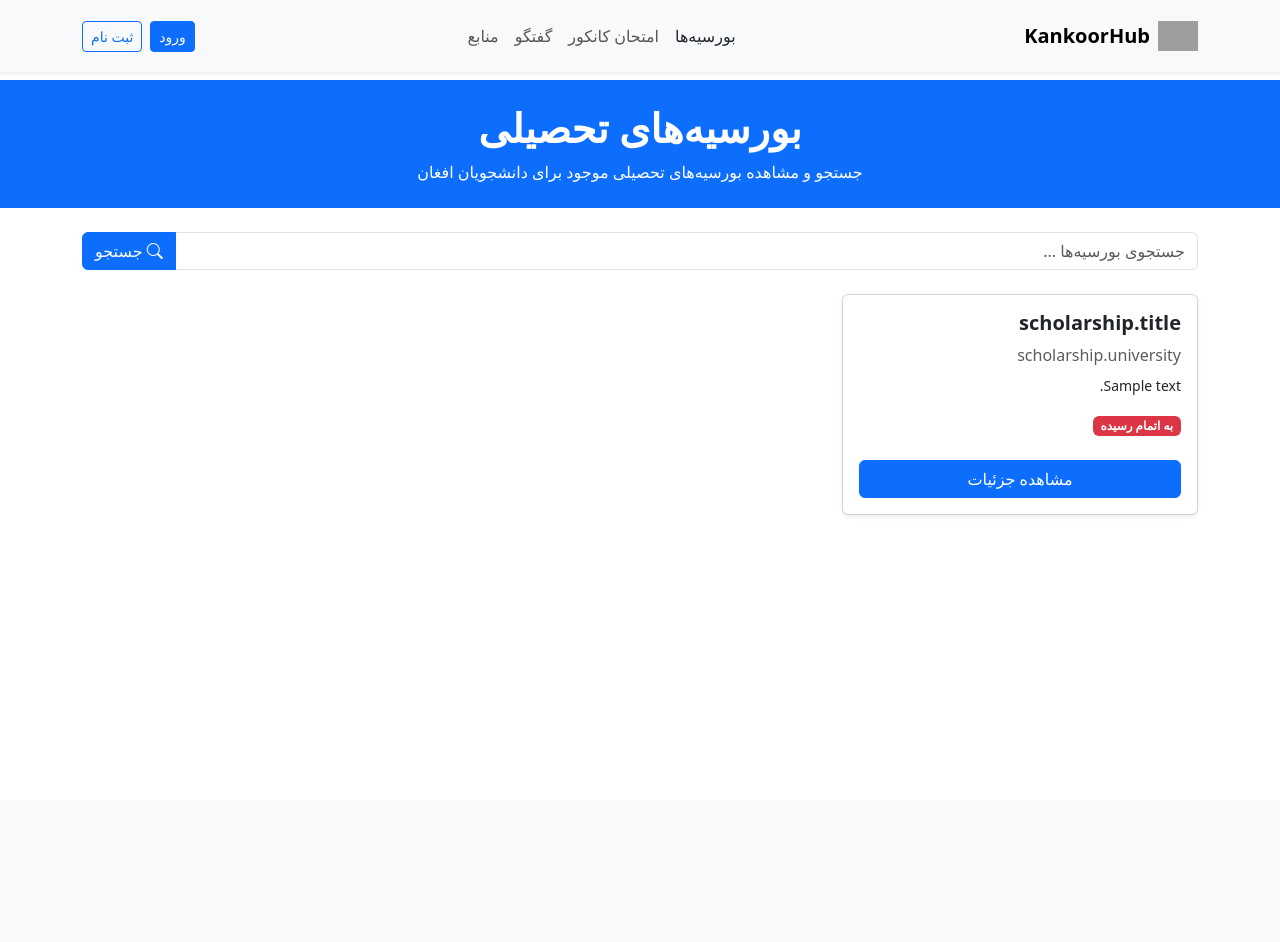
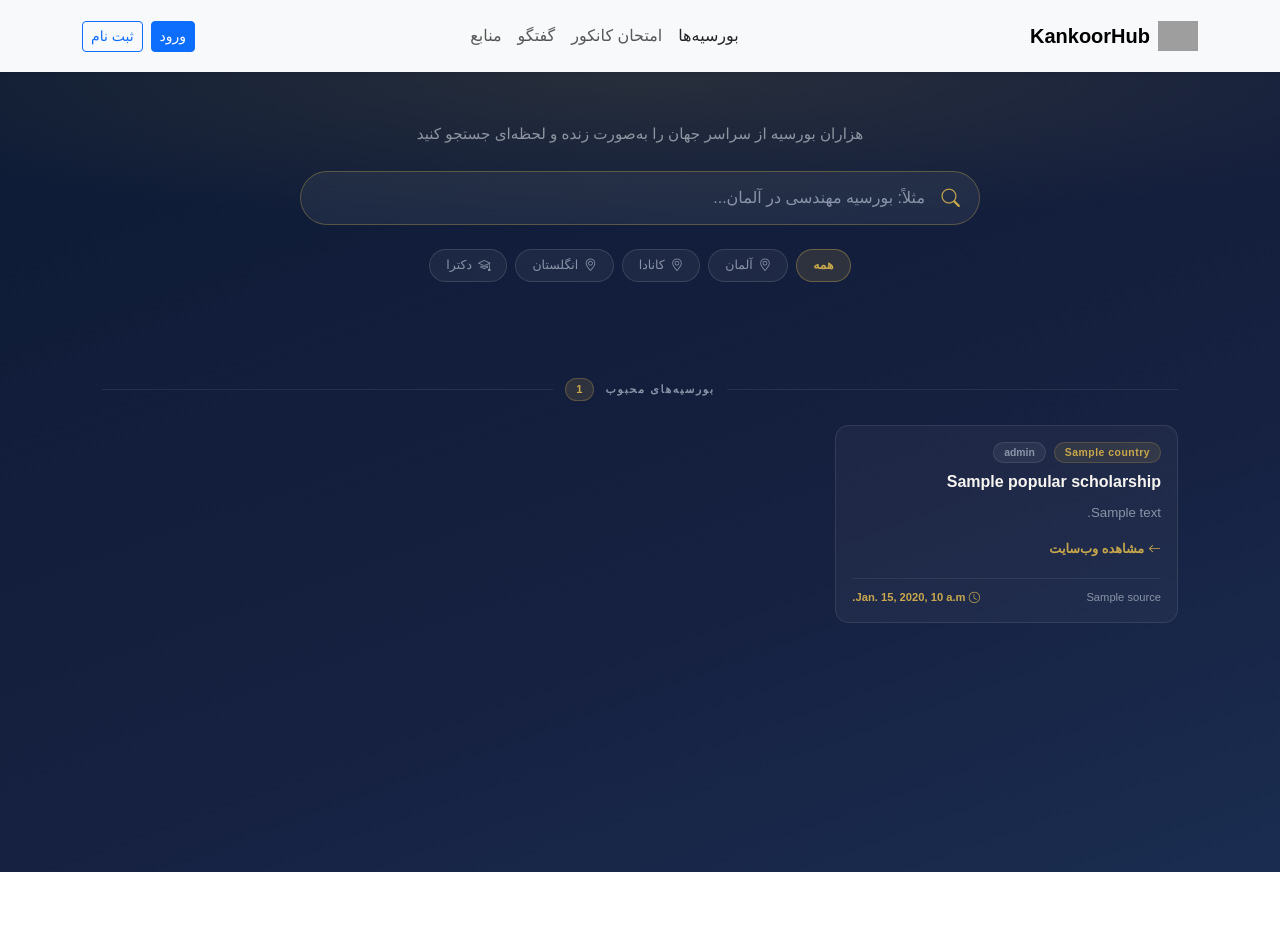
Before and after one commit to Hadi-jawdi/Vknow.app, a Django app: template scholarship_app/templates/scholarship_app/scholarship.html in a window 1280 px wide. Before the commit the page ends 515 px from the top, so only its background shows below. Run offline with Django 5.2, Linux system fonts and the light colour scheme; the template is opened without the code that fills it: most values are stand-ins (such as "Sample title", 1, 10 or a date in 2020); grey boxes are pictures that could not be loaded.

Commit message:
scholarship functionality added, now users can search for scholarships

```diff
--- /dev/null
+++ b/scholarship_app/static/scholarship_app/app.js
@@ -0,0 +1,104 @@
+const input = document.getElementById("sch-input");
+const spinner = document.getElementById("sch-spinner");
+const grid = document.getElementById("sch-grid");
+const errorBox = document.getElementById("sch-error");
+const sectionLabel = document.getElementById("sch-section-label");
+const countBadge = document.getElementById("sch-count-badge");
+const filterChips = document.querySelectorAll(".filter-chip");
+
+
+// ── Typing search ──
+input.addEventListener("keydown", (e) => {
+  if (e.key === "Enter") {
+    const q = input.value.trim();
+    if (!q) {
+      resetToPopular();
+      return;
+    }
+    doSearch(q);
+  }
+});
+
+// ── Filter chips ──
+filterChips.forEach(chip => {
+  chip.addEventListener("click", () => {
+    filterChips.forEach(c => c.classList.remove("active"));
+    chip.classList.add("active");
+    const q = chip.dataset.q;
+    if (!q) {
+      input.value = "";
+      resetToPopular();
+    } else {
+      input.value = q;
+      doSearch(q);
+    }
+  });
+});
+
+// ── Search ──
+async function doSearch(query) {
+  showSpinner(true);
+  hideError();
+  grid.style.opacity = "0.4";
+
+  try {
+    const res = await fetch(`/scholarships/api/search/?q=${encodeURIComponent(query)}`);
+    const data = await res.json();
+    if (!res.ok) throw new Error(data.error || "خطا در جستجو");
+    renderCards(data.results);
+    sectionLabel.textContent = `نتایج: ${query}`;
+    countBadge.textContent = data.results.length;
+  } catch (err) {
+    showError(err.message);
+  } finally {
+    showSpinner(false);
+    grid.style.opacity = "1";
+  }
+}
+
+// ── Render cards ──
+function renderCards(results) {
+  if (!results.length) {
+    grid.innerHTML = `<p class="text-center text-muted w-100 py-4">نتیجه‌ای یافت نشد</p>`;
+    return;
+  }
+
+  grid.innerHTML = results.map(s => `
+    <div class="col-12 col-md-6 col-xl-4">
+      <div class="sch-card card border h-100 p-3">
+        <div class="d-flex gap-2 flex-wrap mb-2">
+          ${s.country ? `<span class="tag-country">${s.country}</span>` : ""}
+          ${s.level ? `<span class="tag-level">${s.level}</span>` : ""}
+        </div>
+        <h3 class="sch-card__title mb-2">${s.title}</h3>
+        <p class="sch-card__desc flex-grow-1 mb-3">${s.description}</p>
+        <a href="${s.link}" target="_blank" rel="noopener"
+           class="sch-card__link d-inline-flex align-items-center gap-1 mb-3">
+          <i class="bi bi-arrow-left"></i> مشاهده وب‌سایت
+        </a>
+        <div class="sch-card__footer d-flex justify-content-between align-items-center">
+          <span class="sch-card__source">${s.source}</span>
+          ${s.deadline ? `<span class="sch-card__deadline"><i class="bi bi-clock"></i> ${s.deadline}</span>` : ""}
+        </div>
+      </div>
+    </div>
+  `).join("");
+}
+
+// ── Reset to popular (reload page) ──
+function resetToPopular() {
+  location.reload();
+}
+
+function showSpinner(show) {
+  spinner.style.display = show ? "block" : "none";
+}
+
+function showError(msg) {
+  errorBox.textContent = msg;
+  errorBox.classList.remove("d-none");
+}
+
+function hideError() {
+  errorBox.classList.add("d-none");
+}
--- /dev/null
+++ b/scholarship_app/static/scholarship_app/scholarship.css
@@ -0,0 +1,269 @@
+  :root {
+    --gold: #c9a84c;
+    --gold-lt: #f0d98a;
+    --navy: #0d1b35;
+    --navy-mid: #162040;
+    --navy-lt: #1e2e52;
+    --cream: #f7f5f0;
+    --muted: #8a94a8;
+  }
+
+  * {
+    box-sizing: border-box;
+  }
+
+  body,
+  .sch-page {
+    font-family: "Vazirmatn", sans-serif !important;
+    direction: rtl;
+    text-align: right;
+  }
+
+  /* ── Hero background ── */
+  .sch-page {
+    background: linear-gradient(160deg, #0d1b35 0%, #162040 60%, #1a2d50 100%);
+    min-height: 100vh;
+    padding-bottom: 120px;
+  }
+
+  .sch-hero::before {
+    content: "";
+    position: absolute;
+    inset: 0;
+    background: radial-gradient(
+      ellipse 70% 60% at 50% 0%,
+      rgba(201, 168, 76, 0.13),
+      transparent
+    );
+    pointer-events: none;
+  }
+
+  /* ── Search input ── */
+  .sch-search {
+    background: rgba(255, 255, 255, 0.06) !important;
+    border: 1.5px solid rgba(201, 168, 76, 0.35) !important;
+    border-radius: 50px !important;
+    padding: 14px 54px 14px 24px !important;
+    color: var(--cream) !important;
+    font-family: "Vazirmatn", sans-serif !important;
+    font-size: 1rem !important;
+    backdrop-filter: blur(8px);
+    transition:
+      border-color 0.25s,
+      box-shadow 0.25s,
+      background 0.25s !important;
+    direction: rtl;
+  }
+  .sch-search::placeholder {
+    color: var(--muted) !important;
+  }
+  .sch-search:focus {
+    border-color: var(--gold) !important;
+    background: rgba(255, 255, 255, 0.09) !important;
+    box-shadow: 0 0 0 4px rgba(201, 168, 76, 0.13) !important;
+  }
+
+  .sch-search-icon {
+    position: absolute;
+    right: 20px;
+    top: 50%;
+    transform: translateY(-50%);
+    color: var(--gold);
+    font-size: 1.15rem;
+    pointer-events: none;
+  }
+
+  /* ── Spinner ── */
+  .sch-spinner {
+    display: none;
+    width: 20px;
+    height: 20px;
+    border: 2px solid rgba(201, 168, 76, 0.3);
+    border-top-color: var(--gold);
+    border-radius: 50%;
+    animation: spin 0.7s linear infinite;
+    position: absolute;
+    right: 20px;
+    top: 50%;
+    transform: translateY(-50%);
+  }
+  @keyframes spin {
+    to {
+      transform: translateY(-50%) rotate(360deg);
+    }
+  }
+  .sch-spinner.active {
+    display: block;
+  }
+  .sch-spinner.active ~ .sch-search-icon {
+    display: none;
+  }
+
+  /* ── Divider label ── */
+  .sch-divider {
+    display: flex;
+    align-items: center;
+    gap: 12px;
+    margin: 48px 0 24px;
+  }
+  .sch-divider__line {
+    flex: 1;
+    height: 1px;
+    background: rgba(255, 255, 255, 0.08);
+  }
+  .sch-divider__label {
+    font-size: 0.68rem;
+    font-weight: 700;
+    letter-spacing: 0.15em;
+    text-transform: uppercase;
+    color: var(--muted);
+    white-space: nowrap;
+  }
+  .sch-divider__badge {
+    background: rgba(201, 168, 76, 0.15);
+    color: var(--gold);
+    border: 1px solid rgba(201, 168, 76, 0.28);
+    border-radius: 20px;
+    font-size: 0.7rem;
+    font-weight: 700;
+    padding: 2px 10px;
+  }
+
+  /* ── Card ── */
+  .sch-card {
+    background: rgba(255, 255, 255, 0.04);
+    border: 1px solid rgba(255, 255, 255, 0.09) !important;
+    border-radius: 14px !important;
+    transition:
+      transform 0.22s,
+      border-color 0.22s,
+      background 0.22s;
+    animation: fadeUp 0.4s ease both;
+    cursor: default;
+  }
+  .sch-card:hover {
+    transform: translateY(-4px);
+    border-color: rgba(201, 168, 76, 0.4) !important;
+    background: rgba(255, 255, 255, 0.07);
+  }
+  @keyframes fadeUp {
+    from {
+      opacity: 0;
+      transform: translateY(14px);
+    }
+    to {
+      opacity: 1;
+      transform: translateY(0);
+    }
+  }
+
+  .sch-card__title {
+    font-size: 1rem;
+    font-weight: 700;
+    color: var(--cream);
+    line-height: 1.4;
+  }
+  .sch-card__desc {
+    font-size: 0.83rem;
+    color: var(--muted);
+    line-height: 1.6;
+    display: -webkit-box;
+    -webkit-box-orient: vertical;
+    overflow: hidden;
+  }
+  .sch-card__link {
+    font-size: 0.8rem;
+    font-weight: 600;
+    color: var(--gold) !important;
+    text-decoration: none;
+    transition: color 0.2s;
+  }
+  .sch-card__link:hover {
+    color: var(--gold-lt) !important;
+  }
+  .sch-card__footer {
+    border-top: 1px solid rgba(255, 255, 255, 0.07);
+    padding-top: 10px;
+    margin-top: 4px;
+  }
+  .sch-card__source {
+    font-size: 0.7rem;
+    color: var(--muted);
+  }
+  .sch-card__deadline {
+    font-size: 0.7rem;
+    color: var(--gold);
+    font-weight: 600;
+  }
+
+  /* tag pills */
+  .tag-country {
+    background: rgba(201, 168, 76, 0.12);
+    color: var(--gold);
+    border: 1px solid rgba(201, 168, 76, 0.22);
+    border-radius: 20px;
+    font-size: 0.65rem;
+    font-weight: 700;
+    padding: 2px 10px;
+    letter-spacing: 0.05em;
+  }
+  .tag-level {
+    background: rgba(255, 255, 255, 0.06);
+    color: var(--muted);
+    border: 1px solid rgba(255, 255, 255, 0.1);
+    border-radius: 20px;
+    font-size: 0.65rem;
+    font-weight: 700;
+    padding: 2px 10px;
+  }
+
+  /* empty / error */
+  .sch-empty {
+    text-align: center;
+    padding: 48px 20px;
+    color: var(--muted);
+  }
+  .sch-empty i {
+    font-size: 2.5rem;
+    display: block;
+    margin-bottom: 10px;
+    color: rgba(201, 168, 76, 0.3);
+  }
+
+  .sch-error-box {
+    background: rgba(220, 38, 38, 0.1);
+    border: 1px solid rgba(220, 38, 38, 0.28);
+    border-radius: 10px;
+    padding: 12px 18px;
+    color: #f87171;
+    font-size: 0.85rem;
+    text-align: center;
+  }
+
+  /* filter chips */
+  .filter-chip {
+    display: inline-flex;
+    align-items: center;
+    gap: 6px;
+    background: rgba(255, 255, 255, 0.05);
+    border: 1px solid rgba(255, 255, 255, 0.12);
+    border-radius: 50px;
+    padding: 6px 16px;
+    font-size: 0.78rem;
+    color: var(--muted);
+    cursor: pointer;
+    transition:
+      background 0.2s,
+      border-color 0.2s,
+      color 0.2s;
+    font-family: "Vazirmatn", sans-serif;
+  }
+  .filter-chip:hover,
+  .filter-chip.active {
+    background: rgba(201, 168, 76, 0.15);
+    border-color: rgba(201, 168, 76, 0.4);
+    color: var(--gold);
+  }
+  .filter-chip.active {
+    font-weight: 600;
+  }
--- a/scholarship_app/templates/scholarship_app/scholarship.html
+++ b/scholarship_app/templates/scholarship_app/scholarship.html
@@ -1,59 +1,119 @@
-{% include 'includes/header.html' %}
-{% load static %}
+{% include "includes/header.html" %} {% load static %}
 
+<link rel="stylesheet" href="{% static 'scholarship_app/scholarship.css' %}">
 {% block content %}
 
-<!-- Hero / Page Title -->
-<section class="bg-primary text-white py-4 mb-4 mt-2">
-  <div class="container text-center">
-    <h1 class="fw-bold">بورسیه‌های تحصیلی</h1>
-    <p class="mb-0">جستجو و مشاهده بورسیه‌های تحصیلی موجود برای دانشجویان افغان</p>
+<div class="sch-page" dir="rtl">
+  <!-- ══ Hero ══ -->
+  <div class="sch-hero position-relative text-center px-3 py-5">
+    <p
+      class="mb-4 mx-auto"
+      style="
+        max-width: 500px;
+        color: var(--muted);
+        font-size: 0.95rem;
+        font-weight: 300;
+        line-height: 1.8;
+      "
+    >
+      هزاران بورسیه از سراسر جهان را به‌صورت زنده و لحظه‌ای جستجو کنید
+    </p>
+
+    <!-- Search -->
+    <div class="mx-auto position-relative" style="max-width: 680px">
+      <input
+        id="sch-input"
+        class="sch-search form-control w-100"
+        type="text"
+        placeholder="مثلاً: بورسیه مهندسی در آلمان..."
+      />
+      <div class="sch-spinner" id="sch-spinner"></div>
+      <i class="bi bi-search sch-search-icon"></i>
+    </div>
+
+    <!-- Error -->
+    <div
+      id="sch-error"
+      class="sch-error-box d-none mx-auto mt-3"
+      style="max-width: 680px"
+    ></div>
+
+    <!-- Quick Filter Chips -->
+    <div
+      class="d-flex flex-wrap justify-content-center gap-2 mt-4"
+      id="filter-chips"
+    >
+      <button class="filter-chip active" data-q="">همه</button>
+      <button class="filter-chip" data-q="آلمان">
+        <i class="bi bi-geo-alt"></i> آلمان
+      </button>
+      <button class="filter-chip" data-q="کانادا">
+        <i class="bi bi-geo-alt"></i> کانادا
+      </button>
+      <button class="filter-chip" data-q="انگلستان">
+        <i class="bi bi-geo-alt"></i> انگلستان
+      </button>
+
+      <button class="filter-chip" data-q="دکترا PhD">
+        <i class="bi bi-mortarboard"></i> دکترا
+      </button>
+    </div>
   </div>
-</section>
 
-<!-- Search Box -->
-<section class="mb-4">
-  <div class="container">
-    <form method="GET" action="">
-      <div class="input-group">
-        <input type="text" class="form-control" name="q" placeholder="جستجوی بورسیه‌ها ..." value="{{ request.GET.q }}">
-        <button class="btn btn-primary" type="submit">
-          <i class="bi bi-search"></i> جستجو
-        </button>
-      </div>
-    </form>
-  </div>
-</section>
+  <!-- ══ Results Section ══ -->
+  <div class="container" style="max-width: 1100px">
+    <!-- Section divider -->
+    <div class="sch-divider">
+      <div class="sch-divider__line"></div>
+      <span class="sch-divider__label" id="sch-section-label"
+        >بورسیه‌های محبوب</span
+      >
+      <span class="sch-divider__badge" id="sch-count-badge"
+        >{{ popular_scholarships|length }}</span
+      >
+      <div class="sch-divider__line"></div>
+    </div>
 
-<!-- Scholarships List -->
-<section class="pb-5">
-  <div class="container">
-    {% if scholarships %}
-      <div class="row g-4">
-        {% for scholarship in scholarships %}
-        <div class="col-12 col-md-6 col-lg-4">
-          <div class="card h-100 shadow-sm">
-            <div class="card-body d-flex flex-column">
-              <h5 class="card-title fw-bold"> scholarship.title </h5>
-              <p class="card-text text-muted mb-2"> scholarship.university </p>
-              <p class="card-text small">{{ scholarship.short_description|truncatewords:20 }}</p>
-              <p class="mt-auto">
-                {% if scholarship.is_available %}
-                  <span class="badge bg-success">موجود</span>
-                {% else %}
-                  <span class="badge bg-danger">به اتمام رسیده</span>
-                {% endif %}
-              </p>
-              <a href="" class="btn btn-primary mt-2">مشاهده جزئیات</a>
-            </div>
+    <!-- Cards Grid -->
+    <div class="row g-4" id="sch-grid">
+      {% for s in popular_scholarships %}
+      <div class="col-12 col-md-6 col-xl-4">
+        <div
+          class="sch-card card border h-100 p-3"
+          "
+        >
+          <div class="d-flex gap-2 flex-wrap mb-2">
+            <span class="tag-country">{{ s.country }}</span>
+            <span class="tag-level">{{ s.level }}</span>
+          </div>
+          <h3 class="sch-card__title mb-2">{{ s.title }}</h3>
+          <p class="sch-card__desc flex-grow-1 mb-3">{{ s.description }}</p>
+          <a
+            href="{{ s.link }}"
+            target="_blank"
+            rel="noopener"
+            class="sch-card__link d-inline-flex align-items-center gap-1 mb-3"
+          >
+            <i class="bi bi-arrow-left"></i> مشاهده وب‌سایت
+          </a>
+          <div
+            class="sch-card__footer d-flex justify-content-between align-items-center"
+          >
+            <span class="sch-card__source">{{ s.source }}</span>
+            <span class="sch-card__deadline"
+              ><i class="bi bi-clock"></i> {{ s.deadline }}</span
+            >
           </div>
         </div>
-        {% endfor %}
       </div>
-    {% else %}
-      <p class="text-center text-muted">هیچ بورسیه‌ای یافت نشد.</p>
-    {% endif %}
+      {% endfor %}
+    </div>
   </div>
-</section>
+</div>
+<!-- /sch-page -->
+
+<script src="{% static 'scholarship_app/app.js' %}"></script>
+
+
 
 {% endblock content %}
```
Also changed, not shown: scholarship_app/services.py (added, +114 -0 lines), scholarship_app/urls.py (+3 -5 lines), scholarship_app/views.py (+21 -2 lines).
